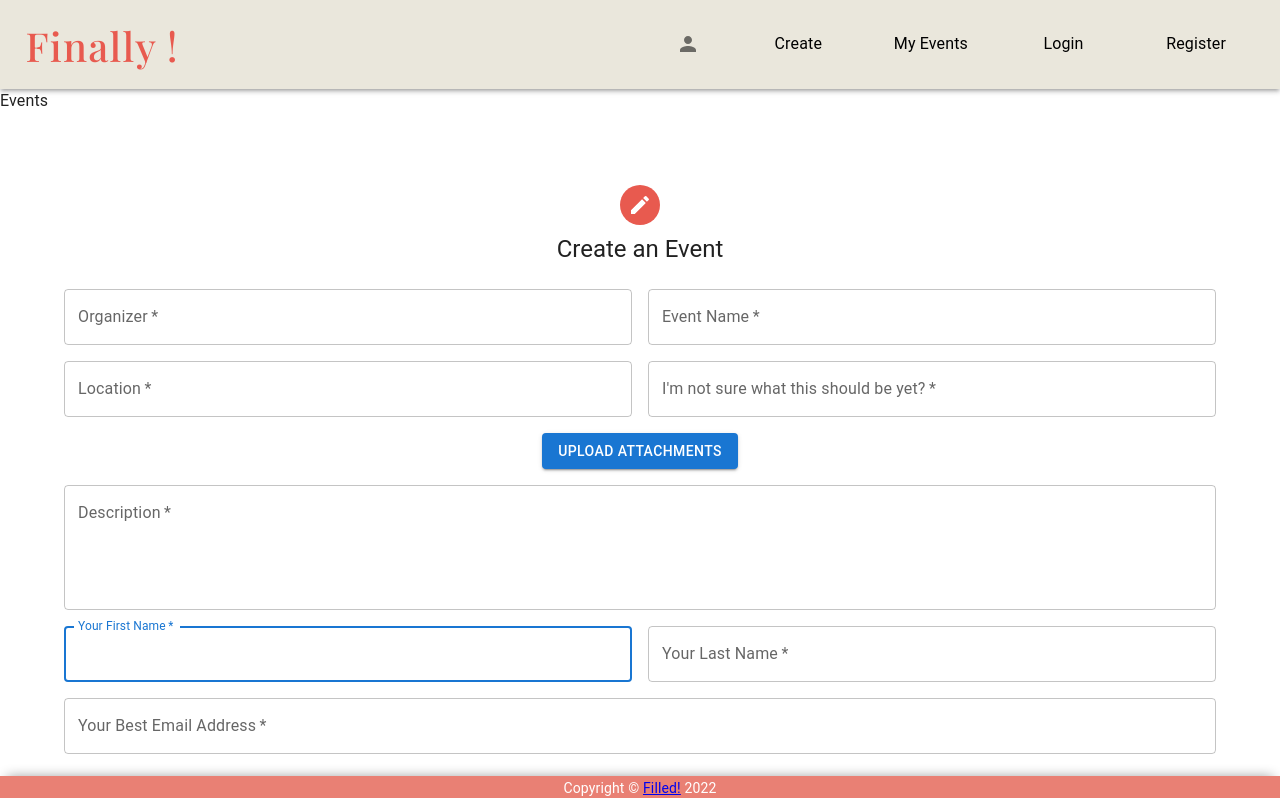
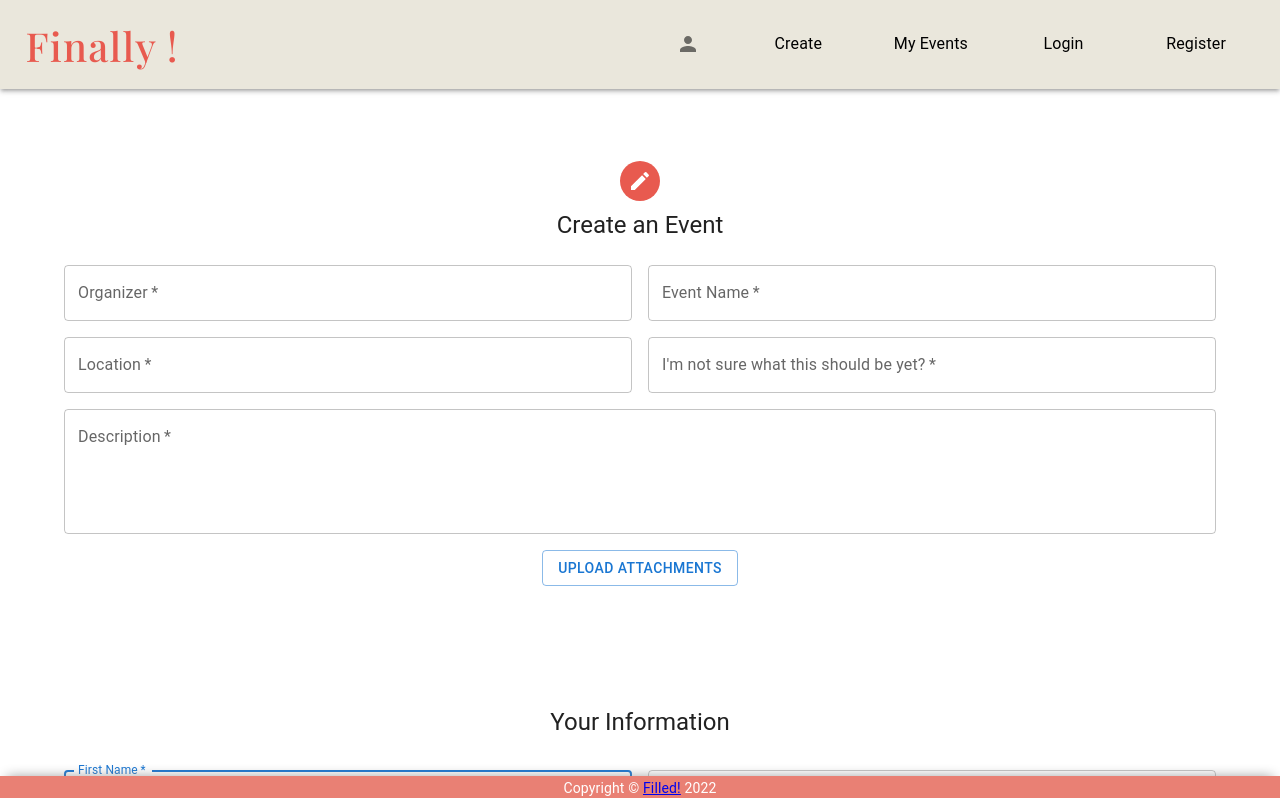
Before and after one commit to Michaela-K/bookit, a React (Create React App) app: page /events in a window 1280 px wide. Shown: the top 798 px of the page. Built offline with nearby package versions, Linux system fonts and the light colour scheme.

Commit message:
create page edits

```diff
--- a/src/components/Events/index.js
+++ b/src/components/Events/index.js
@@ -12,15 +12,15 @@ import Box from '@mui/material/Box';
 import CreateIcon from '@mui/icons-material/Create';
 import Typography from '@mui/material/Typography';
 import Container from '@mui/material/Container';
+import { Divider } from '@mui/material';
 
 const Events = () => {
   return (
-    <div> Events
       <Container component="main" maxWidth="lg">
         <CssBaseline />
         <Box
           sx={{
-            marginTop: 8,
+            margin: "8vh 0vh",
             display: 'flex',
             flexDirection: 'column',
             alignItems: 'center',
@@ -76,6 +76,18 @@ const Events = () => {
                   autoComplete="new-password"
                 />
               </Grid>
+              <Grid item xs={12}>
+                <TextField
+                  required
+                  fullWidth
+                  multiline
+                  rows={4}
+                  id="description"
+                  label="Description"
+                  name="description"
+                  autoComplete="description"
+                />
+              </Grid>
               <Grid container justifyContent="center"  item xs={12}>
               <input
                 accept="image/*"
@@ -88,7 +100,8 @@ const Events = () => {
                 />
               <label htmlFor="raised-button-file">
                 <Button
-                 variant="contained"
+                //  variant="contained"
+                 variant="outlined"
                  component="label"
                   // variant="raised"
                   // component="span"
@@ -98,19 +111,12 @@ const Events = () => {
                 </Button>
               </label>
               </Grid>
-              <Grid item xs={12}>
-                <TextField
-                  required
-                  fullWidth
-                  multiline
-                  rows={4}
-                  id="description"
-                  label="Description"
-                  name="description"
-                  autoComplete="description"
-                />
-              </Grid>
-            {/* <Grid container spacing={2}> */}
+            </Grid>
+              {/* <Divider orientation="vertical" flexItem /> */}
+            <Typography component="h1" variant="h5" sx={{mt: "15vh", display: "flex", justifyContent: "center"}}>
+              Your Information
+            </Typography>
+            <Grid container spacing={2} mt={2}>
               <Grid item xs={12} sm={6}>
                 <TextField
                   autoComplete="given-name"
@@ -118,7 +124,7 @@ const Events = () => {
                   required
                   fullWidth
                   id="firstName"
-                  label=" Your First Name"
+                  label="First Name"
                   autoFocus
                 />
               </Grid>
@@ -127,7 +133,7 @@ const Events = () => {
                   required
                   fullWidth
                   id="lastName"
-                  label=" Your Last Name"
+                  label="Last Name"
                   name="lastName"
                   autoComplete="family-name"
                 />
@@ -137,12 +143,11 @@ const Events = () => {
                   required
                   fullWidth
                   id="email"
-                  label="Your Best Email Address"
+                  label="Email Address"
                   name="email"
                   autoComplete="email"
                 />
               </Grid>
-            {/* </Grid> */}
             </Grid>
             <Grid container justifyContent="center">
               <Grid item>
@@ -158,7 +163,6 @@ const Events = () => {
           </Box>
         </Box>
       </Container>
-    </div>
   )
 }
 
```
